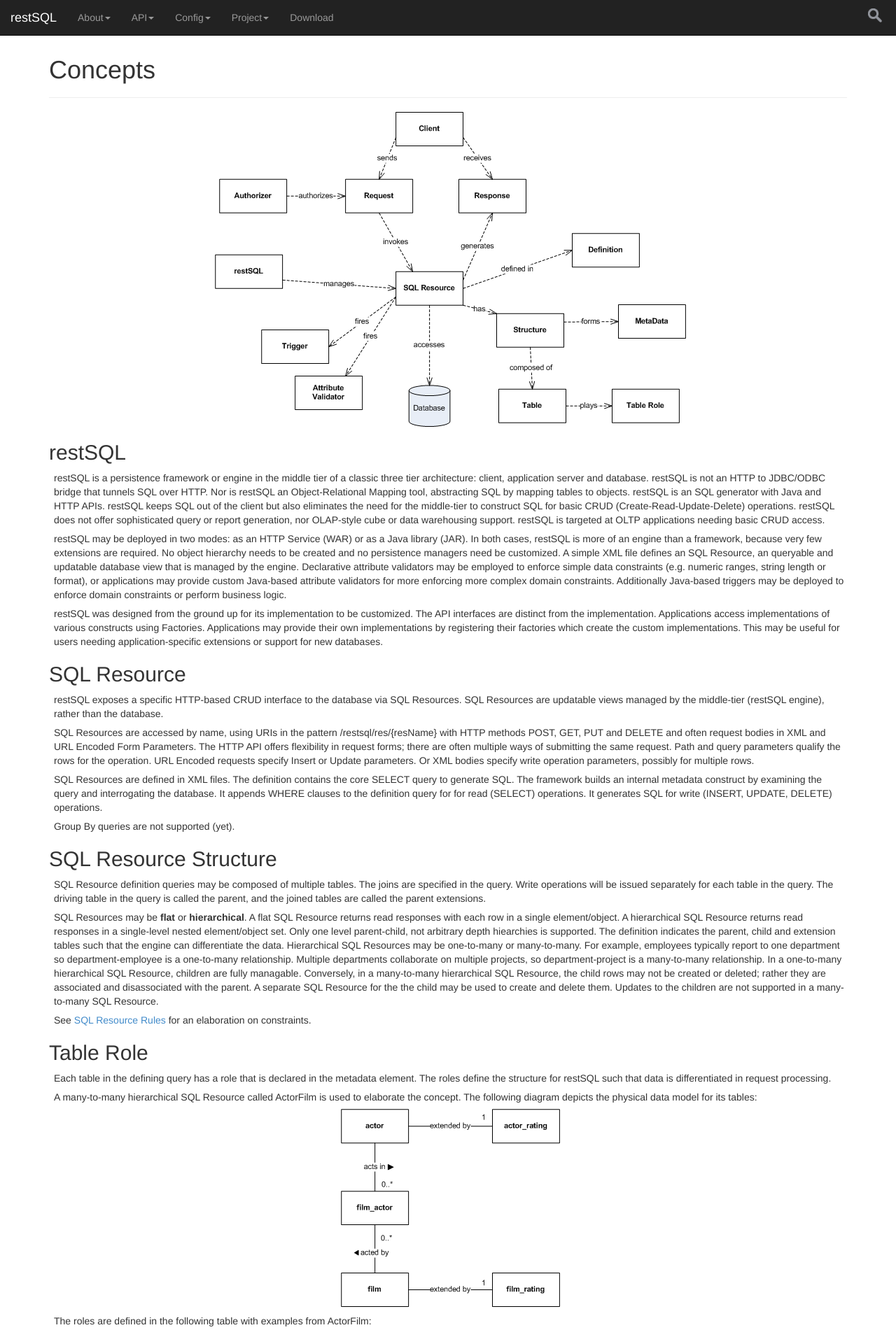
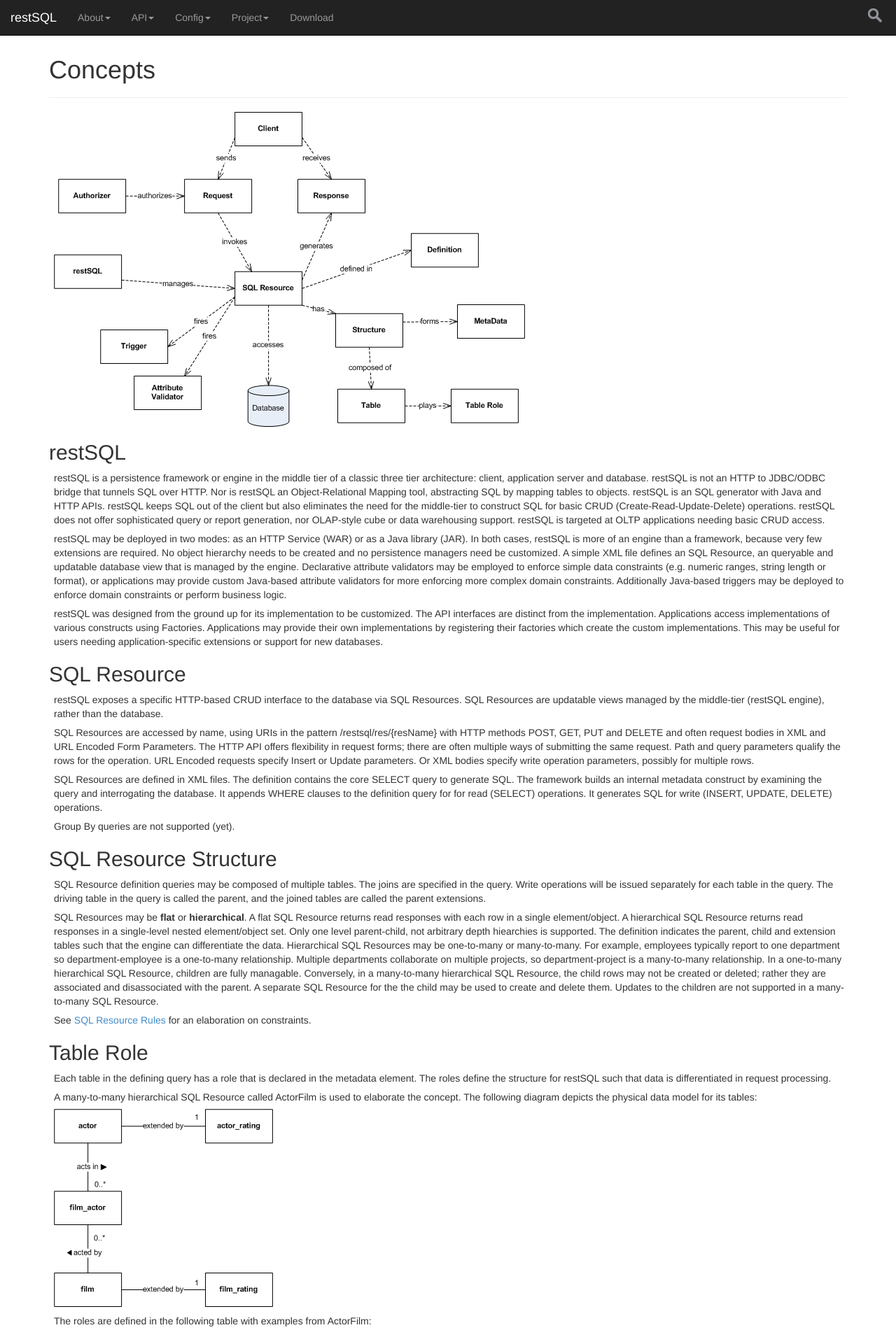
Before and after one commit to restsql/restsql-sdk, a plain HTML site: page WebContent/doc/Concepts.html in a window 1280 px wide. Shown: the top 1901 px of the page at 70% size. Drawn offline with Linux system fonts and the light colour scheme.

Commit message:
added resposive image sizing

```diff
--- a/WebContent/doc/Concepts.html
+++ b/WebContent/doc/Concepts.html
@@ -80,7 +80,7 @@
 		</div>
 
 		<p class="centered">
-			<img src="Concepts.png" alt="Concept Map" title="Concept Map" />
+			<img src="Concepts.png" class="img-responsive" alt="Concept Map" title="Concept Map" />
 		</p>
 
 		<h2>restSQL</h2>
@@ -110,7 +110,7 @@
 		<div class="text">Each table in the defining query has a role that is declared in the metadata element. The roles define the structure for restSQL such that data is differentiated in request processing.</div>
 		<p class="text">A many-to-many hierarchical SQL Resource called ActorFilm is used to elaborate the concept. The following diagram depicts the physical data model for its tables:</p>
 		<p class="centered">
-			<img src="ActorFilmDataModel.png" alt="ActorFilm Phyisical Data Model" title="ActorFilm Phyisical Data Model" />
+			<img src="ActorFilmDataModel.png" class="img-responsive" alt="ActorFilm Phyisical Data Model" title="ActorFilm Phyisical Data Model" />
 		</p>
 		<p class="text">The roles are defined in the following table with examples from ActorFilm:</p>
 		<table>
```
Also changed, not shown: WebContent/doc/Architecture.html (+3 -3 lines).
